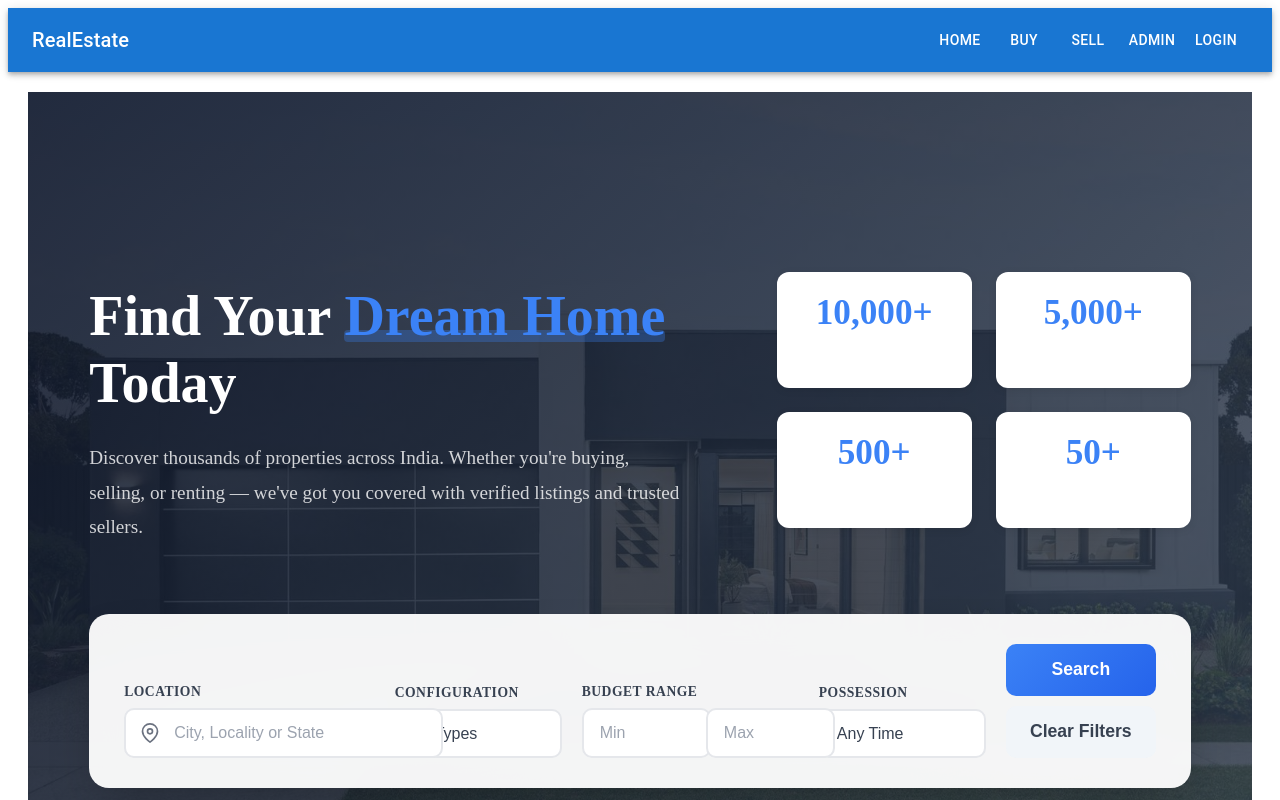
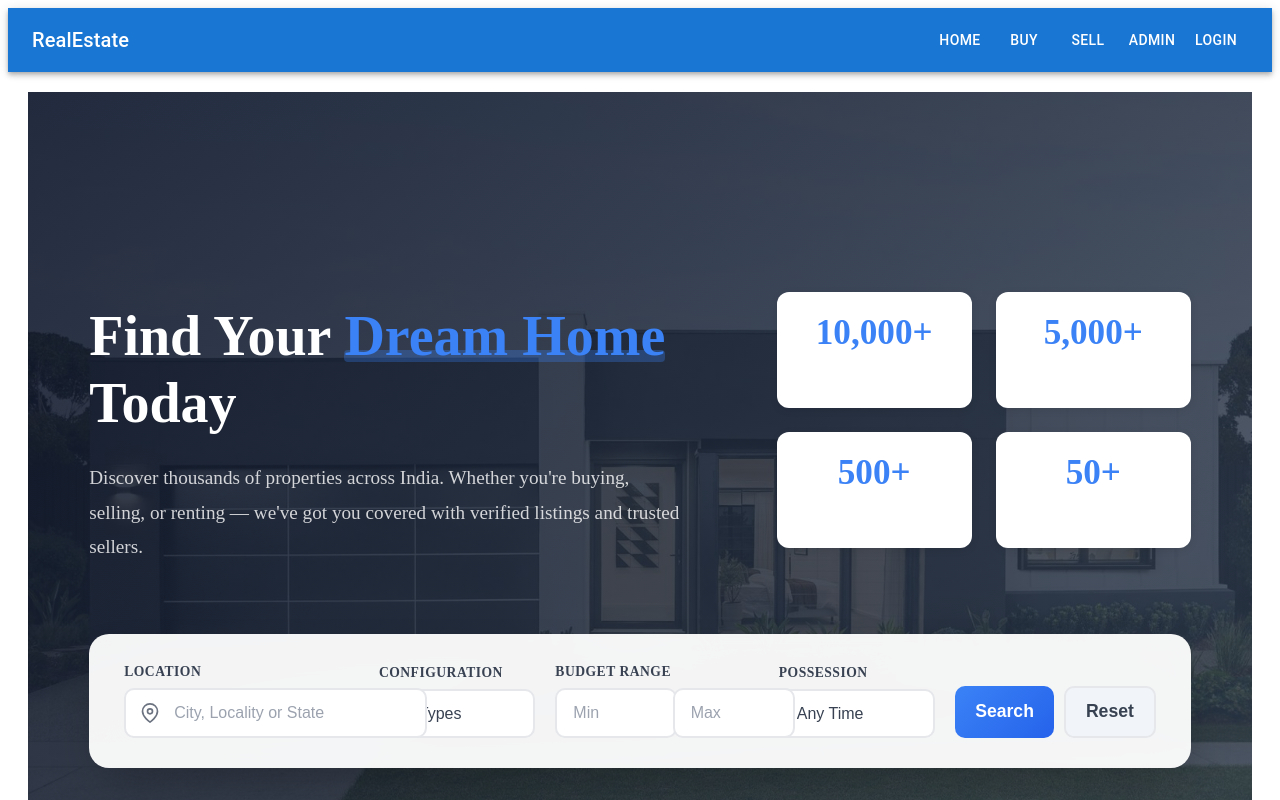
Before and after one commit to IPSHITASETT/real-estate-app, a React (Create React App) app: page / in a window 1280 px wide. Shown: the top 800 px of the page. Built offline with nearby package versions, Linux system fonts and the light colour scheme.

Commit message:
fixed the clear filter btn in direction row, added a bg color

```diff
--- a/src/components/property/HeroSection.css
+++ b/src/components/property/HeroSection.css
@@ -148,7 +148,7 @@
   display: flex;
   align-items: flex-end;
   gap: 20px;
-  flex-wrap: wrap;
+  flex-wrap: nowrap;
 }
 
 .search-field {
@@ -156,7 +156,7 @@
   flex-direction: column;
   gap: 8px;
   flex: 1;
-  min-width: 150px;
+  min-width: 100px;
 }
 
 .search-field label {
@@ -169,12 +169,12 @@
 
 .search-field.location-field {
   flex: 1.5;
-  min-width: 220px;
+  min-width: 140px;
 }
 
 .search-field.budget-field {
   flex: 1.3;
-  min-width: 200px;
+  min-width: 130px;
 }
 
 .budget-inputs {
@@ -218,8 +218,21 @@
 .search-btn-field {
   flex: 0 0 auto;
   display: flex;
+  flex-direction: row;
   gap: 10px;
   flex-shrink: 0;
+  align-items: flex-end;
+}
+
+.reset-btn {
+  background-color: #f1f5f9;
+  color: #374151;
+  border: 2px solid #e5e7eb;
+}
+
+.reset-btn:hover {
+  background-color: #e2e8f0;
+  border-color: #cbd5e1;
 }
 
 .search-btn-field button {
--- a/src/components/property/HeroSection.jsx
+++ b/src/components/property/HeroSection.jsx
@@ -193,9 +193,10 @@ const HeroSection = () => {
                 type="button"
                 variant="secondary"
                 size="large"
+                className="reset-btn"
                 onClick={handleClearFilters}
               >
-                Clear Filters
+                Reset
               </Button>
             </div>
           </div>
```
